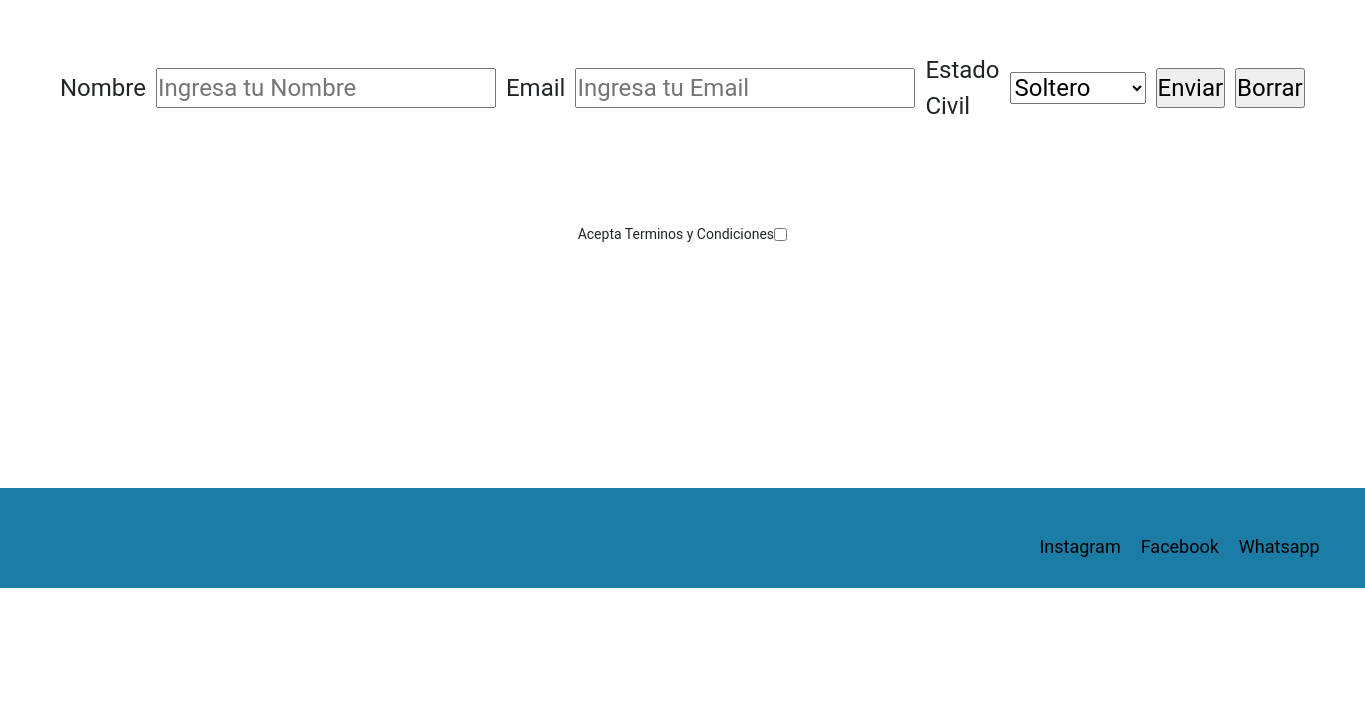
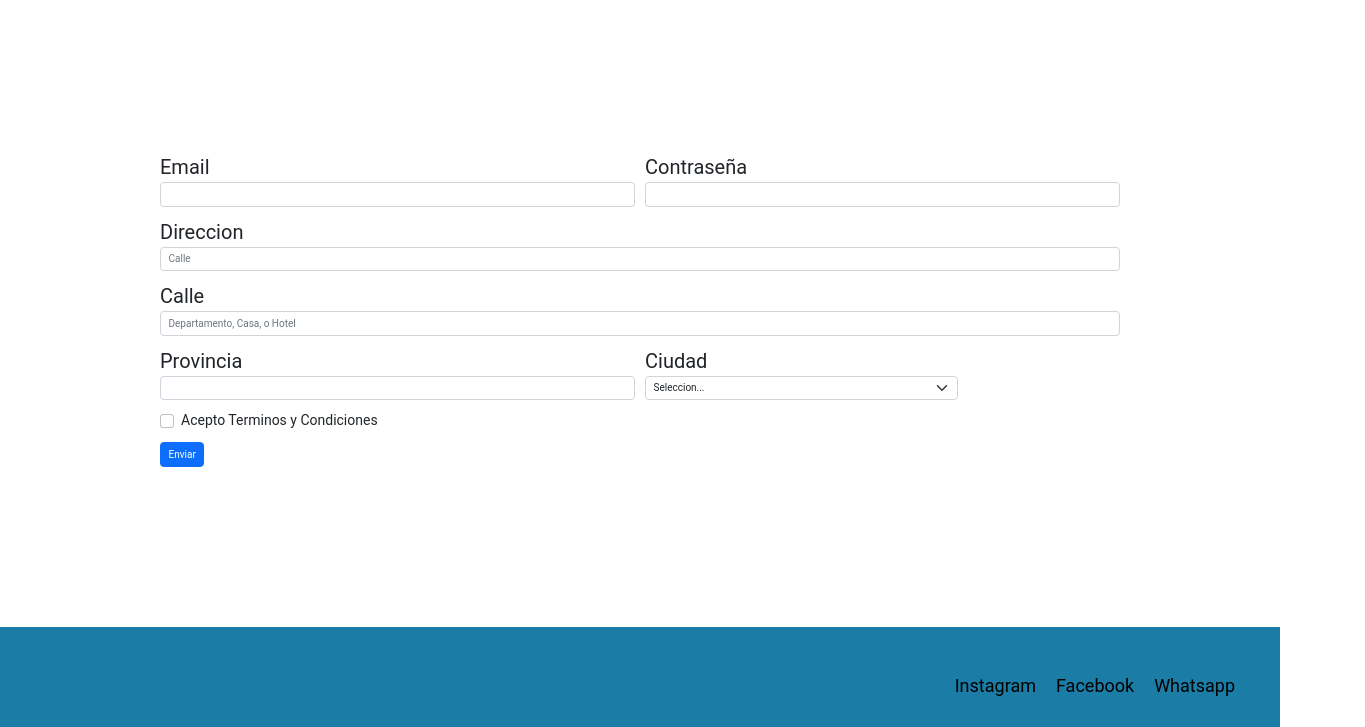
Before and after one commit to GarciaMariano/MueblesLP, a plain HTML site: page Pages/Contactos.html in a window 1280 px wide. Shown: the part 212-939 px from the top of the page, 1365 px wide, since content can reach past the window. Before the commit the page ends 800 px from the top, so only its background shows below. Drawn offline with nearby package versions, Linux system fonts and the light colour scheme.

Commit message:
boostrap_contacto

```diff
--- a/CSS/style.css
+++ b/CSS/style.css
@@ -356,6 +356,10 @@ nav ul {
     border-style: dashed ;
     border-color: var(--primary) ;
 }
+.contacto2{
+    padding: 15rem;
+    font-size: var(--text-small) ;
+}
 
 .form1{
     display: flex;
--- a/Pages/Contactos.html
+++ b/Pages/Contactos.html
@@ -44,28 +44,47 @@
 	 <section class="contacto">
 		 <h2 class="contacto1">Contacto</h2>
 
-	     <section>
-		    <form action="./Index.js" method="post" class="form1"> <!-- Inicio Formulario -->
-			   <label for="Nombre">Nombre</label>
-			   <input type="text" name="Nombre" placeholder="Ingresa tu Nombre" required>
-
-			   <label for="Email">Email</label>
-			   <input type="text" email="Email" placeholder="Ingresa tu Email" required>
-
-			   <label for="select">Estado Civil</label>
-			   <select name="Estado Civil">
-			   <option value="Soltero">Soltero</option>
-			   <option value="Casado">Casado</option>
-			   <option value="Divorciado">Divorciado</option>
-			   <option value="Viudo">Viudo</option>
-			   <input type="submit"value= Enviar>
-			   <input type="reset"value= Borrar>
-		    </form>
-	     </section>
-
-	 	 <section class="form2">
-		 <div>Acepta Terminos y Condiciones</div>
-		 <input type="checkbox"name="Acepta" value="">
+	     <section class="contacto2">
+			<form class="row g-3">
+				<div class="col-md-6">
+				  <label for="inputEmail4" class="fs-2">Email</label>
+				  <input type="email" class="form-control" id="inputEmail4">
+				</div>
+				<div class="col-md-6">
+				  <label for="inputPassword4" class="fs-2">Contraseña</label>
+				  <input type="password" class="form-control" id="inputPassword4">
+				</div>
+				<div class="col-12">
+				  <label for="inputAddress" class="fs-2">Direccion</label>
+				  <input type="text" class="form-control" id="inputAddress" placeholder="Calle">
+				</div>
+				<div class="col-12">
+				  <label for="inputAddress2" class="fs-2">Calle</label>
+				  <input type="text" class="form-control" id="inputAddress2" placeholder="Departamento, Casa, o Hotel ">
+				</div>
+				<div class="col-md-6">
+				  <label for="inputCity" class="fs-2">Provincia</label>
+				  <input type="text" class="form-control" id="inputCity">
+				</div>
+				<div class="col-md-4">
+				  <label for="inputState" class="fs-2">Ciudad</label>
+				  <select id="inputState" class="form-select">
+					<option selected>Seleccion...</option>
+					<option>...</option>
+				  </select>
+				</div>
+				<div class="col-12">
+				  <div class="form-check">
+					<input class="form-check-input" type="checkbox" id="gridCheck">
+					<label class="form-check-label" for="gridCheck">
+					  Acepto Terminos y Condiciones
+					</label>
+				  </div>
+				</div>
+				<div class="col-12">
+				  <button type="submit" class="btn btn-primary">Enviar</button>
+				</div>
+			  </form>
 	     </section>
 	 </section><!-- Fin Formulario -->
 
```
Also changed, not shown: Pages/pregunta_frecuentes.html (+0 -1 lines).
